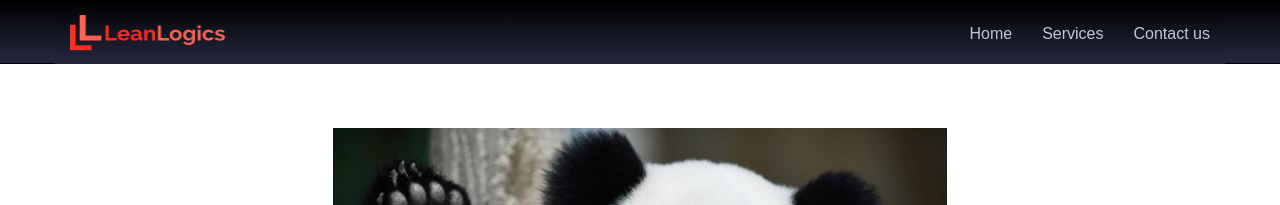
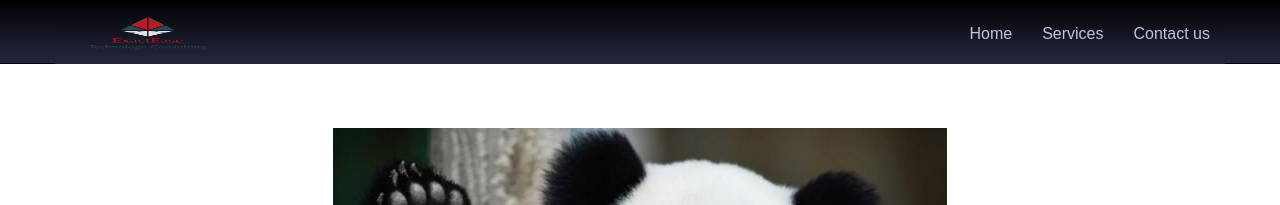
Before and after one commit to natalia-szydlak/tests.racing, a Jekyll site: the page built from index.html, in a window 1280 px wide. Shown: the top 205 px of the page. Built offline with Jekyll 4.4.1, drawn with Linux system fonts in a browser that asks for light colours.

Commit message:
Update header.html

```diff
--- a/_includes/header.html
+++ b/_includes/header.html
@@ -3,7 +3,7 @@
     <!-- Brand and toggle get grouped for better mobile display -->
     <div class="navbar-header">
       <a class="navbar-brand" href="{{ site.baseurl }}">
-        <img src="/images/logo-darkbg.png">
+        <img src="/images/400dpilogo.png">
       </a>
 
     </div>
```
